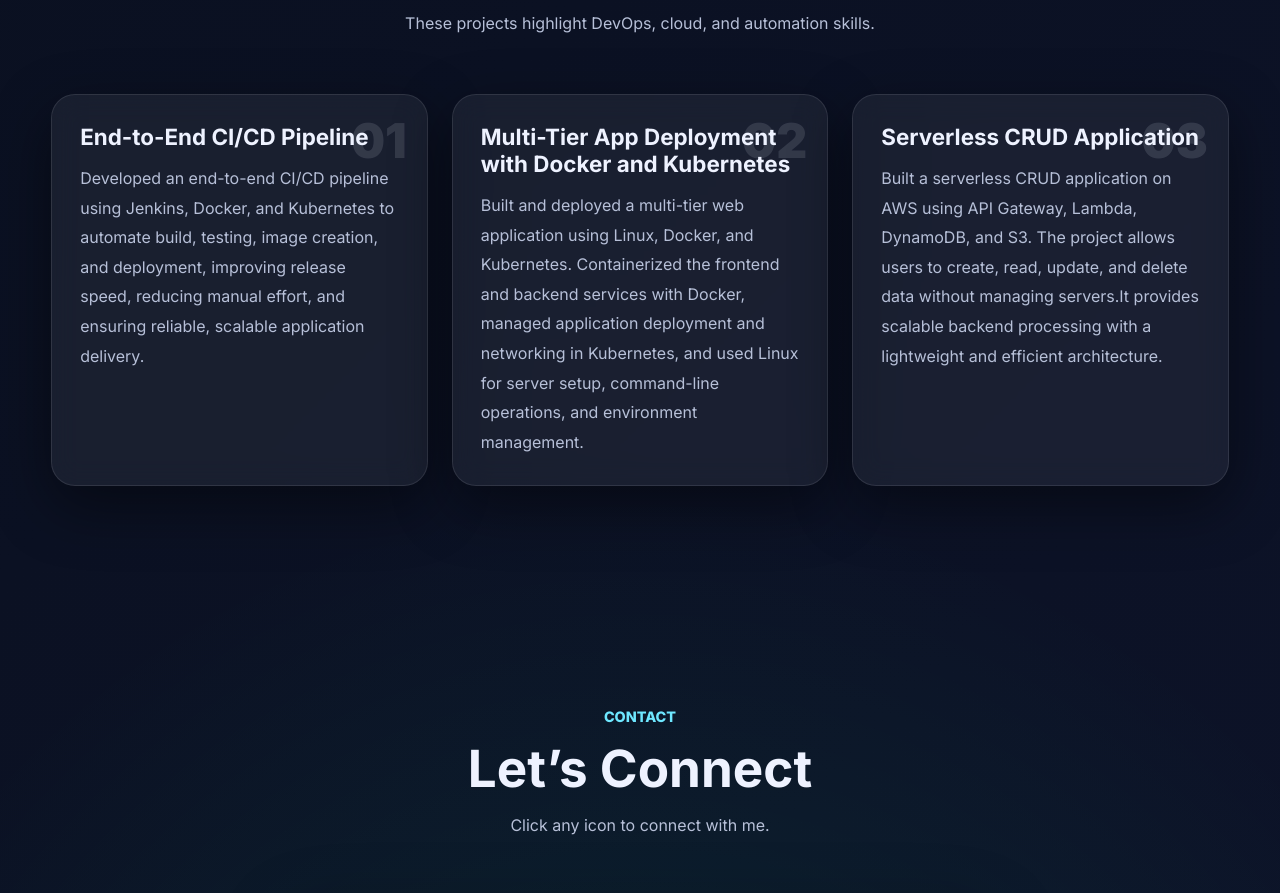
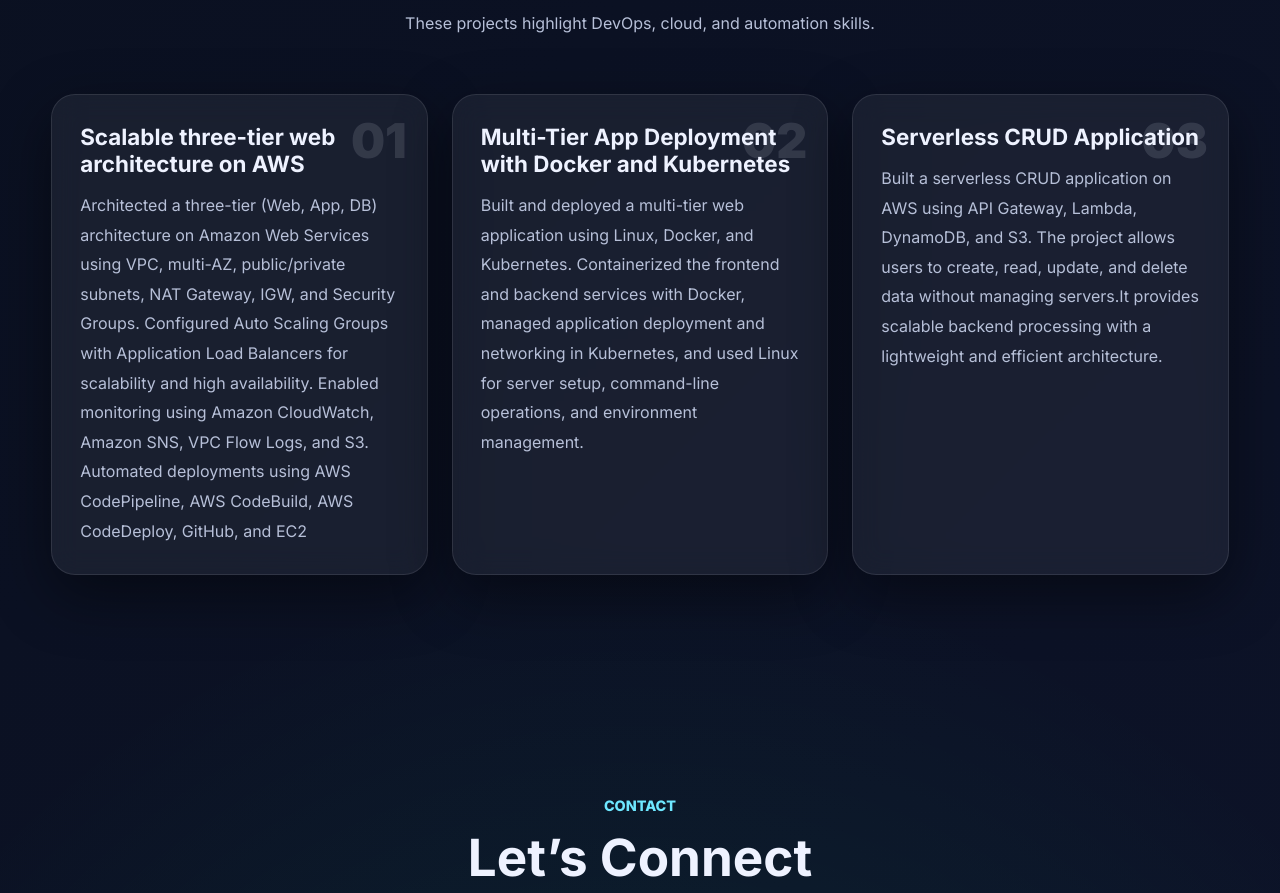
Before and after one commit to MeetDangar/My-Portfolio-Website, a plain HTML site: page index.html in a window 1280 px wide. Shown: the part 2996-3889 px from the top of the page. Drawn offline with Linux system fonts and the light colour scheme.

Commit message:
Change project title and details for AWS architecture
Updated project description to reflect a scalable architecture on AWS.

```diff
--- a/index.html
+++ b/index.html
@@ -173,11 +173,11 @@
                 <div class="projects-grid">
                     <div class="card project-card reveal">
                         <div class="project-number">01</div>
-                        <h3>End-to-End CI/CD Pipeline</h3>
+                        <h3>Scalable three-tier web architecture on AWS</h3>
                         <p>
-                            Developed an end-to-end CI/CD pipeline using Jenkins, Docker, and Kubernetes to automate
-                            build, testing, image creation, and deployment, improving release speed, reducing manual
-                            effort, and ensuring reliable, scalable application delivery.
+                            Architected a three-tier (Web, App, DB) architecture on Amazon Web Services using VPC, multi-AZ, public/private subnets, NAT Gateway, IGW, and Security Groups.
+                            Configured Auto Scaling Groups with Application Load Balancers for scalability and high availability.
+                            Enabled monitoring using Amazon CloudWatch, Amazon SNS, VPC Flow Logs, and S3. Automated deployments using AWS CodePipeline, AWS CodeBuild, AWS CodeDeploy, GitHub, and EC2
                         </p>
                     </div>
 
```
